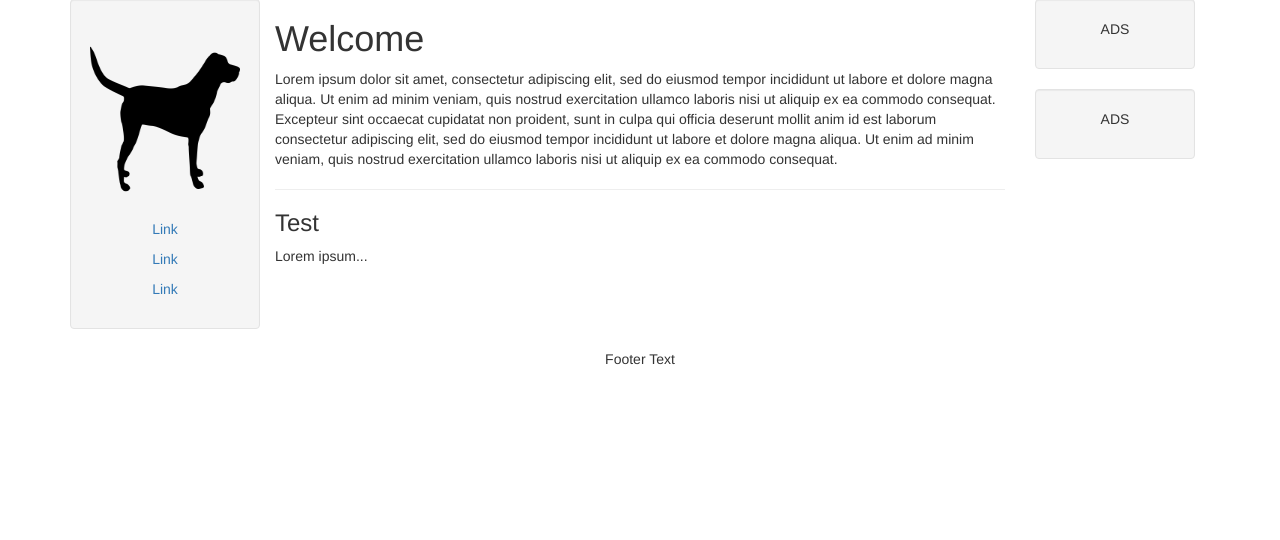
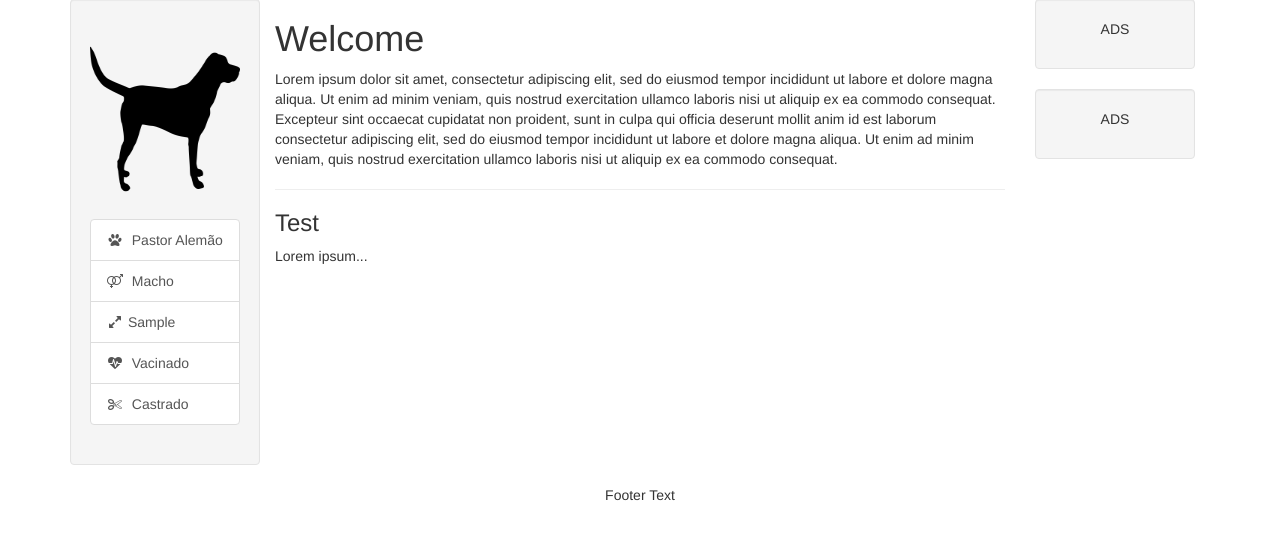
Before and after one commit to marcelorambomartins/adotePet, a CodeIgniter app: page /viralate/caes/visualizar/1 in a window 1280 px wide. Shown: the part 113-653 px from the top of the page. Run offline with CodeIgniter, Linux system fonts and the light colour scheme; tables that the repository leaves empty hold one stand-in row (values such as "Sample post"); some libraries are stand-ins or nearby versions.

Commit message:
Ajuste Layout Perfil cao

```diff
--- a/application/controllers/caes.php
+++ b/application/controllers/caes.php
@@ -96,7 +96,7 @@ class Caes extends CI_Controller {
 
 		var_dump($dados['dadosCao']);
 
-		$this->load->view('viewPerfilCao');
+		$this->load->view('viewPerfilCao',$dados);
 	}
 
 }
--- a/application/views/viewPerfilCao.php
+++ b/application/views/viewPerfilCao.php
@@ -16,9 +16,18 @@
     	<div style="height: 200px">
     	<img src='/../images/dogdefault.png' height='100%' width='100%'/>
     	</div>
-      <p><a href="#">Link</a></p>
-      <p><a href="#">Link</a></p>
-      <p><a href="#">Link</a></p>
+    	<div class="list-group text-left" >
+    	<?php
+    		foreach ($dadosCao as $cao)
+    		{
+		 	echo ' <a class="list-group-item" href="#"><i class="fa fa-paw fa-fw" aria-hidden="true"></i>&nbsp; Pastor Alemão</a>';
+		  	echo '<a class="list-group-item" href="#"><i class="fa fa-venus-mars fa-fw" aria-hidden="true"></i>&nbsp; Macho</a>';
+		  	echo '<a class="list-group-item" href="#"><i class="fa fa-expand fa-fw" aria-hidden="true"></i>&nbsp;' . $cao['porte'] . '</a>';
+		  	echo '<a class="list-group-item" href="#"><i class="fa fa-heartbeat fa-fw" aria-hidden="true"></i>&nbsp; Vacinado</a>';
+		  	echo '<a class="list-group-item" href="#"><i class="fa fa-scissors fa-fw" aria-hidden="true"></i>&nbsp; Castrado</a>';
+			}
+		?>
+		</div>
     </div>
     <div class="col-sm-8 text-left">
       <h1>Welcome</h1>
```
